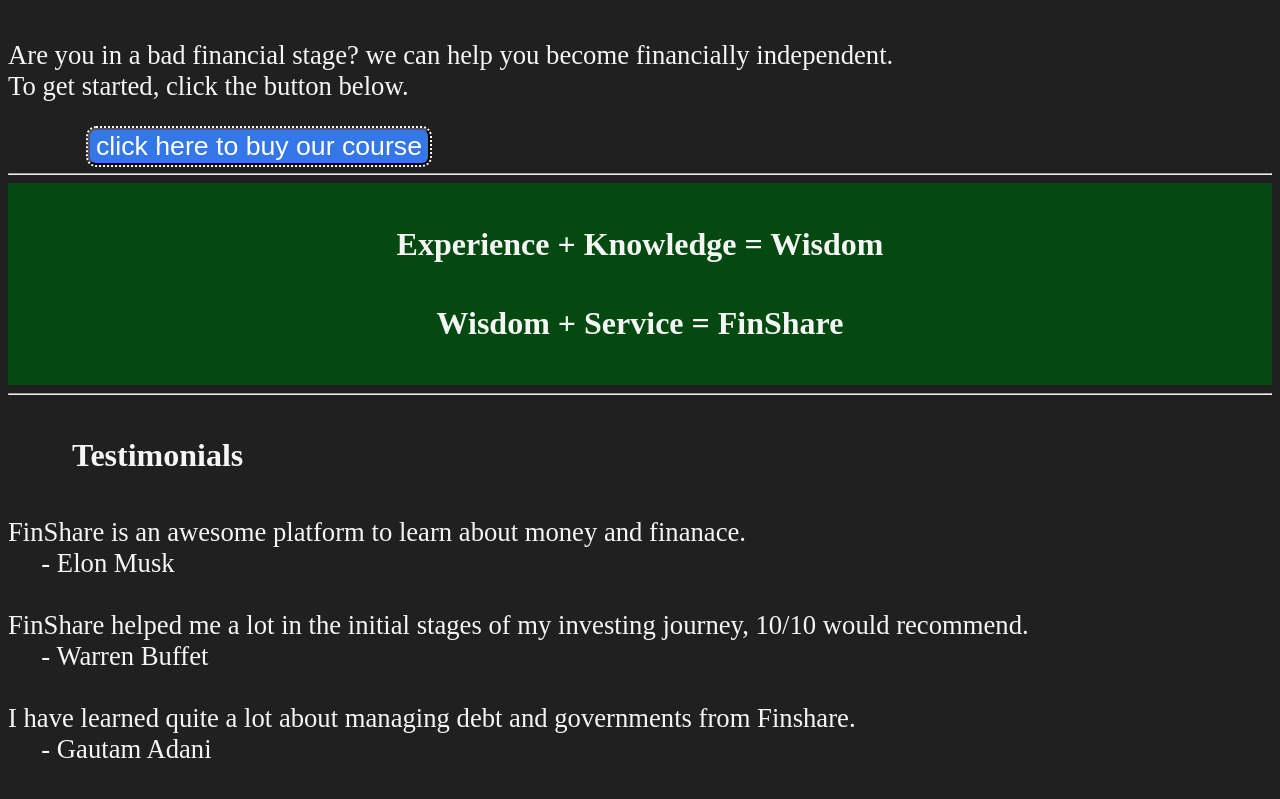
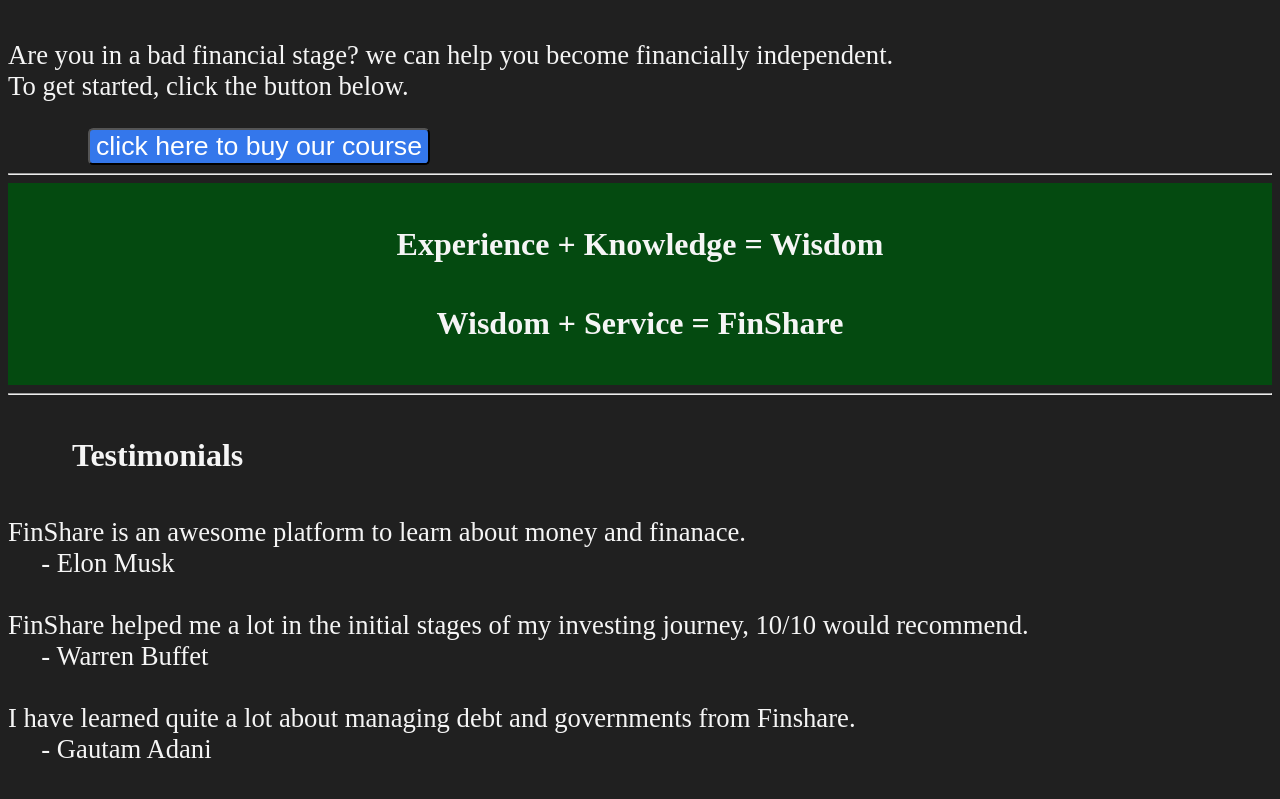
Before and after one commit to ArchBase/finshare, a plain HTML site: page index.html in a window 1280 px wide. Shown: the part 921-1720 px from the top of the page. Drawn offline with Linux system fonts and the light colour scheme.

Commit message:
button tidyup

```diff
--- a/style.css
+++ b/style.css
@@ -24,8 +24,7 @@ button{
     font-size: 20pt;
     color: white;
     background-color: #3477eb;
-    outline: 2px dotted;
-    border-radius: 6pt;
+    border-radius: 4pt;
 }
 button:hover{
     background-color: blue;
```
